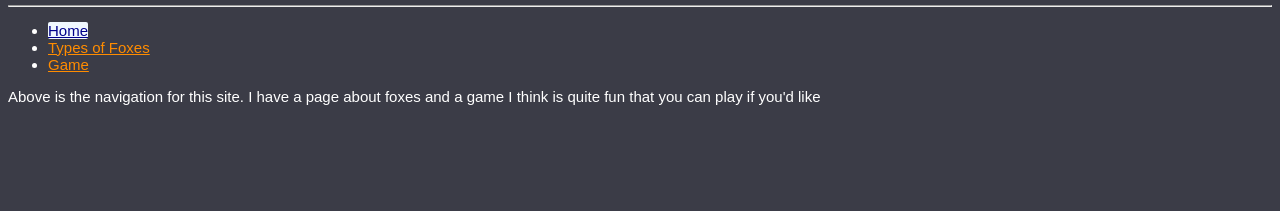
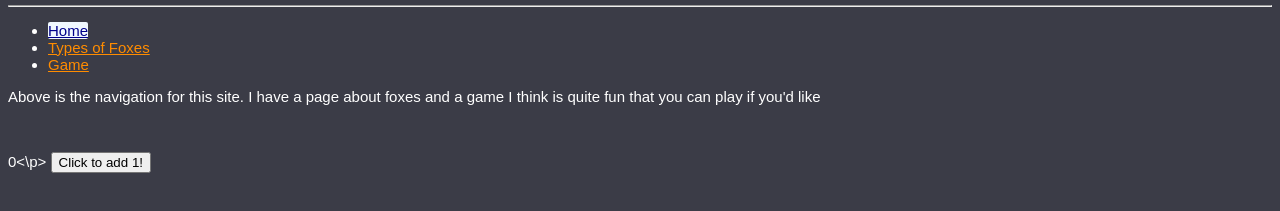
Before and after one commit to Shizukuarch/Project4, a plain HTML site: page index.html in a window 1280 px wide. Shown: the part 65-276 px from the top of the page. Drawn offline with Linux system fonts and the light colour scheme.

Commit message:
Update index.html

```diff
--- a/index.html
+++ b/index.html
@@ -12,12 +12,23 @@
   <hr>
   <main>
   <ul class="navigation">
-    <li id="onpage"><a href="home.html">Home</a></li>
-    <li><a href="foxes.html">Types of Foxes</a></li>
-	  <li><a href="game.html">Game</a></li>
+	<li id="onpage"><a href="home.html">Home</a></li>
+	<li><a href="foxes.html">Types of Foxes</a></li>
+	<li><a href="game.html">Game</a></li>
   </ul>
   </main>
 
-  <main><p>Above is the navigation for this site. I have a page about foxes and a game I think is quite fun that you can play if you'd like</p></main>
+  <main>
+	  <p>Above is the navigation for this site. I have a page about foxes and a game I think is quite fun that you can play if you'd like</p><br>
+	  <p id="counter">0<\p>
+	  <button onclick="countup()">Click to add 1!</button>
+	  <script>
+		  let count = 0;
+		  function countup() {
+			  count++;
+			  document.getElementById("counter").innerText = count;
+		  }
+	  </script>
+  </main>
 </body>
 </html>
```
